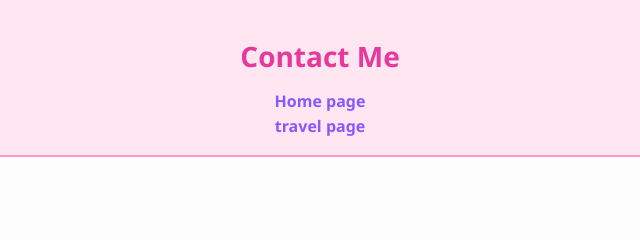
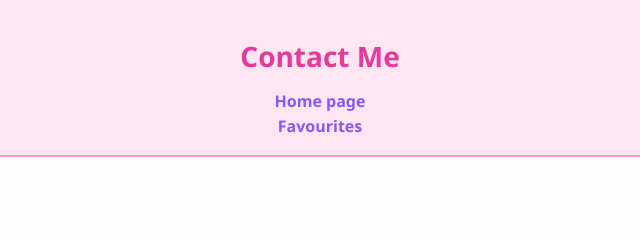
Before and after one commit to diyaaaaa75/diya.github.io, a plain HTML site: page contact.html in a window 1280 px wide. Shown: the top 240 px of the page, 320-960 px from the left. Drawn offline with Linux system fonts and the light colour scheme.

Commit message:
Update contact.html

```diff
--- a/contact.html
+++ b/contact.html
@@ -11,7 +11,7 @@
       <h1>Contact Me</h1>
       <nav>
         <a href="index.html"> Home page</a><br />
-        <a href="media.html">travel page</a><br />
+        <a href="media.html">Favourites</a><br />
       </nav>
     </header>
     <main>
```
